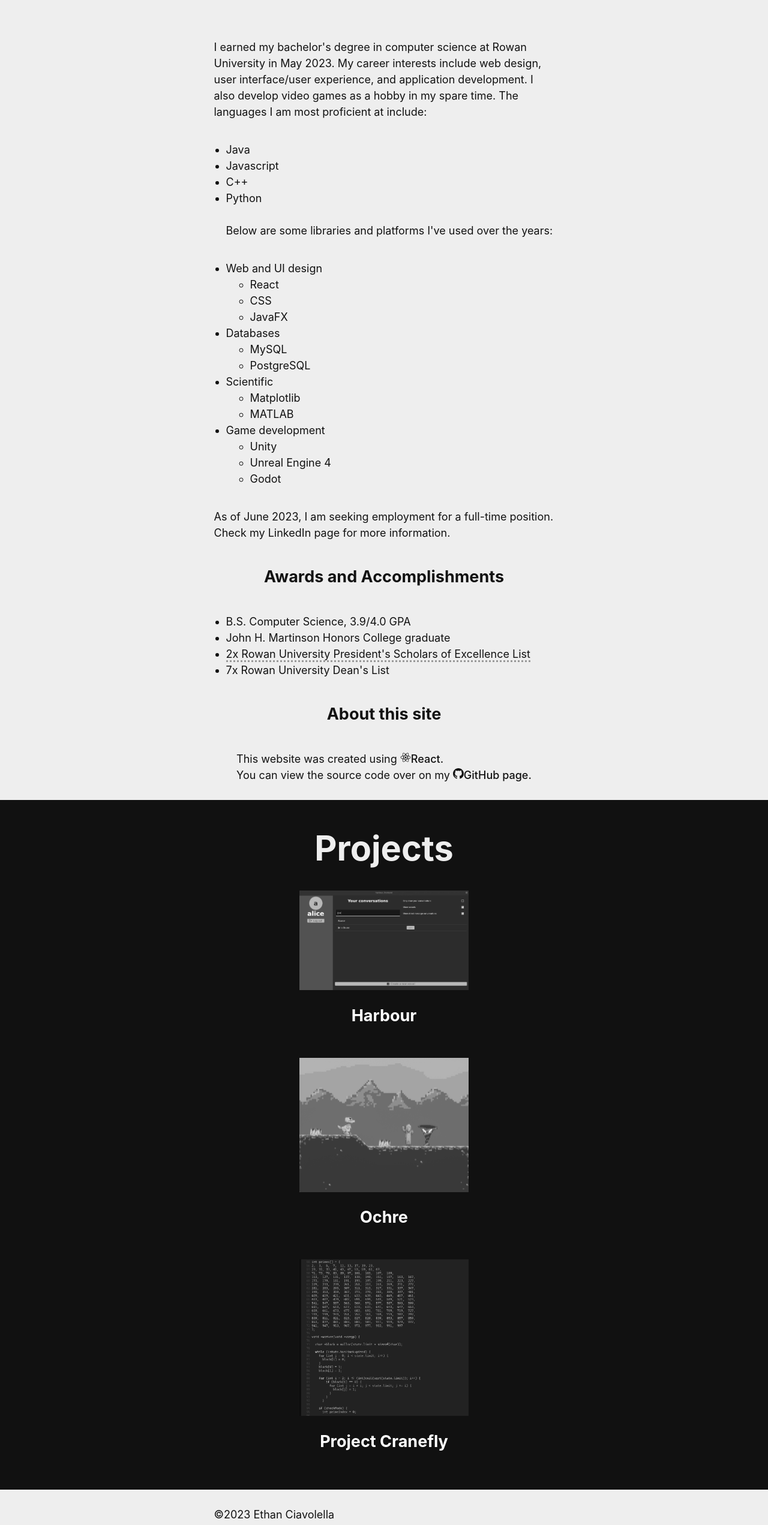
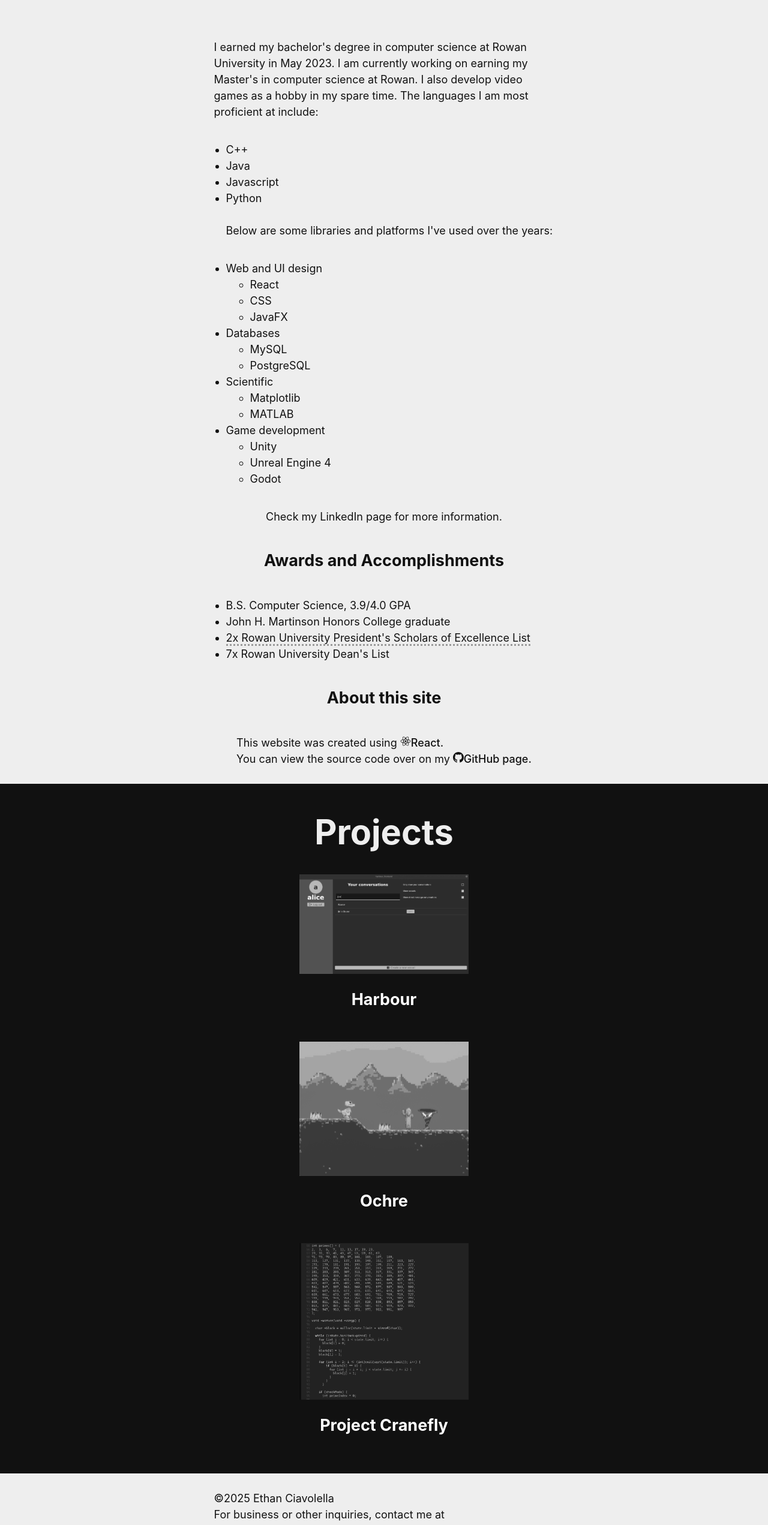
Before and after one commit to Saltswimmer/web-personal, a React (Vite) app: page / in a window 1280 px wide. Shown: the part 918-3461 px from the top of the page at 60% size. Built offline with nearby package versions, Linux system fonts and the light colour scheme.

Commit message:
Update information

```diff
--- a/src/index.jsx
+++ b/src/index.jsx
@@ -138,17 +138,17 @@
             <h1>About me</h1>
             <p>
                 I earned my bachelor&apos;s degree in computer science
-                at Rowan University in May 2023. My career interests include
-                web design, user interface/user experience, and application development.
+                at Rowan University in May 2023. I am currently working
+                on earning my Master&apos;s in computer science at Rowan.
                 I also develop video games as a hobby in my spare time.
 
                 The languages I am most proficient at
                 include:
             </p>
             <ul>
+                <li>C++</li>
                 <li>Java</li>
                 <li>Javascript</li>
-                <li>C++</li>
                 <li>Python</li>
                 <br></br>Below are some libraries and platforms I&apos;ve used over the years:
             </ul>
@@ -181,7 +181,6 @@
                 </li>
             </ul>
             <p>
-                As of June 2023, I am seeking employment for a full-time position.
                 Check my LinkedIn page for more information.
             </p>
             <h2>Awards and Accomplishments</h2>
@@ -211,7 +210,7 @@
             </Project><br></br>
         </div>
         <div id='footer' className="Section">
-            <p>©2023 Ethan Ciavolella<br></br>For business or other inquiries, contact me at ethanciavo@gmail.com.</p>
+            <p>©2025 Ethan Ciavolella<br></br>For business or other inquiries, contact me at ethanciavo@gmail.com.</p>
             <a onClick={()=>document.querySelector('#top').scrollIntoView({behavior: 'smooth'})}>Back to top</a>
         </div>
     </>
```
